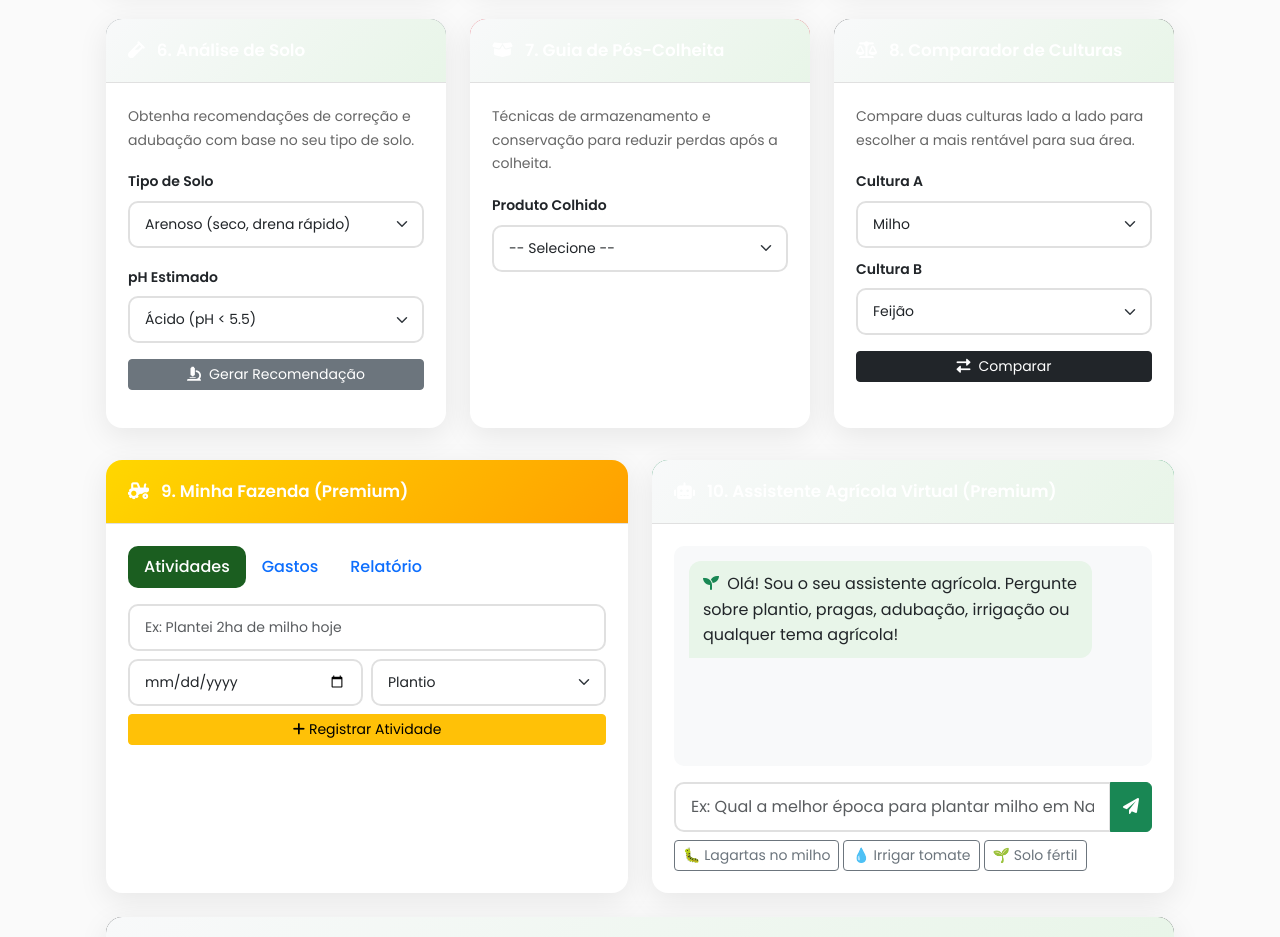
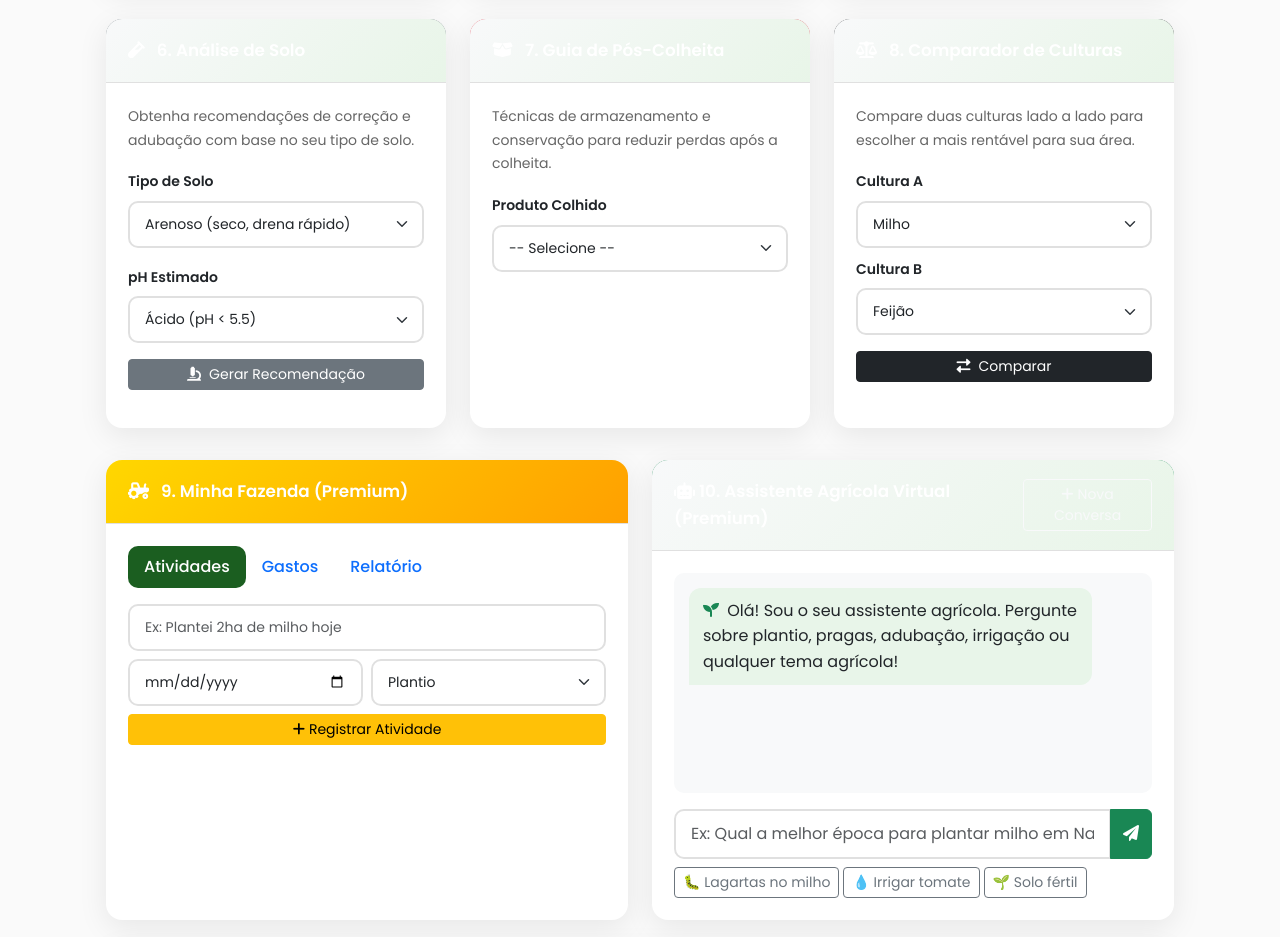
Before and after one commit to Ibrahim50599/agri-vendas-mz, a Flask app: page /consultoria in a window 1280 px wide. Shown: the part 1853-2790 px from the top of the page. Run offline with Flask 3, Linux system fonts and the light colour scheme; a user stored in the database is signed in; data comes from the database, SQL or seed files in the repository; both versions use the stored data as it was after the commit.

Commit message:
Add memory to the virtual farming assistant by storing conversation history
Update the `/assistente_ia` endpoint to manage conversation history using Flask sessions. Implement a `/assistente_ia/limpar` endpoint and a "Nova Conversa" button in the UI to clear the history.

Replit-Commit-Author: Agent
Replit-Commit-Session-Id: d306b0c3-a27e-4062-bad0-fac568922957
Replit-Commit-Checkpoint-Type: full_checkpoint
Replit-Commit-Event-Id: 4a74a6ad-70f0-44bc-8612-f21282b53952
Replit-Commit-Screenshot-Url: https://storage.googleapis.com/screenshot-production-us-central1/33221c3a-c20b-42ce-8355-1b08d7f6ff53/d306b0c3-a27e-4062-bad0-fac568922957/4nqy52h
Replit-Helium-Checkpoint-Created: true

```diff
--- a/routes.py
+++ b/routes.py
@@ -554,22 +554,42 @@ def assistente_ia():
         if not api_key:
             return jsonify({'resposta': 'Assistente IA não configurado. Contacte o administrador.'})
 
+        historico = session.get('chat_historico', [])
+
+        contents = []
+        for msg in historico:
+            contents.append({'role': msg['role'], 'parts': [{'text': msg['text']}]})
+        contents.append({'role': 'user', 'parts': [{'text': pergunta}]})
+
         client = genai.Client(api_key=api_key)
         response = client.models.generate_content(
             model='gemini-2.5-flash',
-            contents=pergunta,
+            contents=contents,
             config=types.GenerateContentConfig(
                 system_instruction=GEMINI_SYSTEM_PROMPT,
                 max_output_tokens=1024,
             )
         )
         resposta = response.text or 'Não consegui gerar uma resposta. Tente novamente.'
+
+        historico.append({'role': 'user', 'text': pergunta})
+        historico.append({'role': 'model', 'text': resposta})
+        if len(historico) > 20:
+            historico = historico[-20:]
+        session['chat_historico'] = historico
+
         return jsonify({'resposta': resposta})
     except Exception as e:
         erro = str(e)
         if 'API_KEY_INVALID' in erro or 'invalid' in erro.lower():
             return jsonify({'resposta': 'Chave API inválida. Verifique a configuração.'})
         return jsonify({'resposta': 'Ocorreu um erro ao contactar o assistente. Tente novamente mais tarde.'})
+
+@app.route('/assistente_ia/limpar', methods=['POST'])
+@login_required
+def assistente_ia_limpar():
+    session.pop('chat_historico', None)
+    return jsonify({'ok': True})
 
 @app.route('/calcular_plantio', methods=['POST'])
 @login_required
--- a/templates/consultoria.html
+++ b/templates/consultoria.html
@@ -627,9 +627,11 @@
 
         <div class="col-lg-6">
             <div class="card module-card border-success">
-                <div class="card-header bg-success text-white">
-                    <i class="fas fa-robot"></i>
-                    <span>10. Assistente Agrícola Virtual (Premium)</span>
+                <div class="card-header bg-success text-white d-flex justify-content-between align-items-center">
+                    <span><i class="fas fa-robot me-1"></i>10. Assistente Agrícola Virtual (Premium)</span>
+                    <button class="btn btn-sm btn-outline-light" onclick="novaConversa()" title="Limpar conversa e começar do zero">
+                        <i class="fas fa-plus me-1"></i>Nova Conversa
+                    </button>
                 </div>
                 <div class="card-body">
                     <div class="chat-area" id="chatArea">
@@ -1338,6 +1340,13 @@ function perguntaRapida(p) {
     document.getElementById('perguntaIA').value = p;
     enviarPerguntaIA();
 }
+function novaConversa() {
+    fetch('/assistente_ia/limpar', {method: 'POST'})
+    .then(() => {
+        const chat = document.getElementById('chatArea');
+        chat.innerHTML = `<div class="chat-msg-bot"><i class="fas fa-seedling me-1 text-success"></i>Conversa reiniciada! Como posso ajudar?</div>`;
+    });
+}
 
 // ===================== MINHA FAZENDA =====================
 function mostrarAba(aba) {
```
Also changed, not shown: agri_vendas.db.
